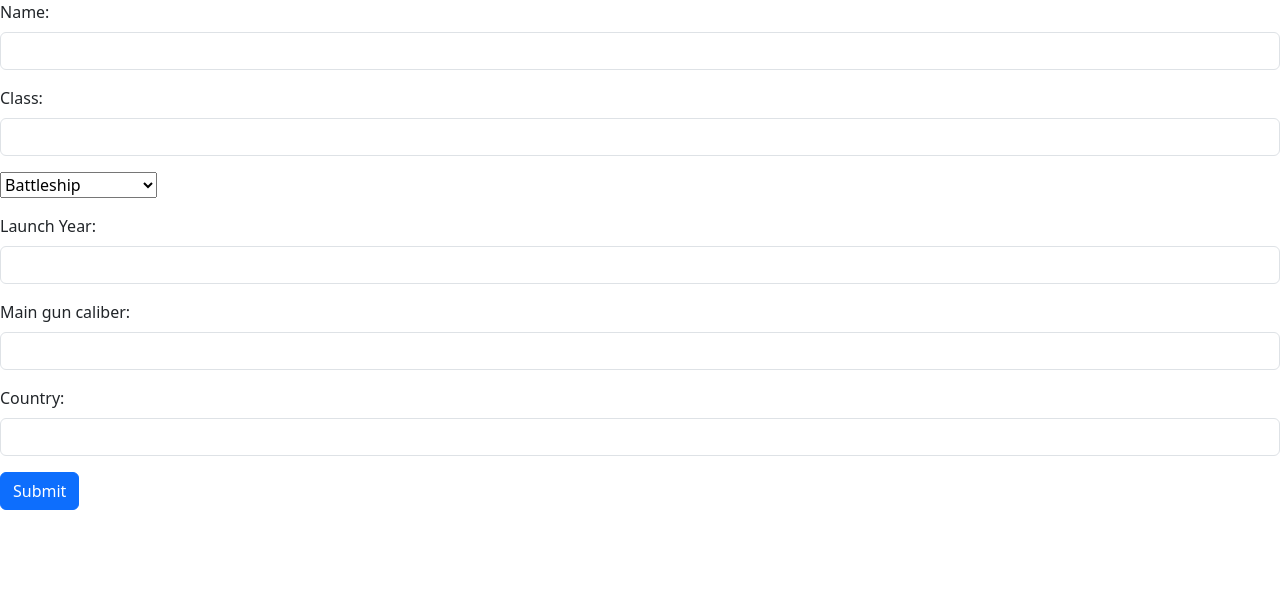
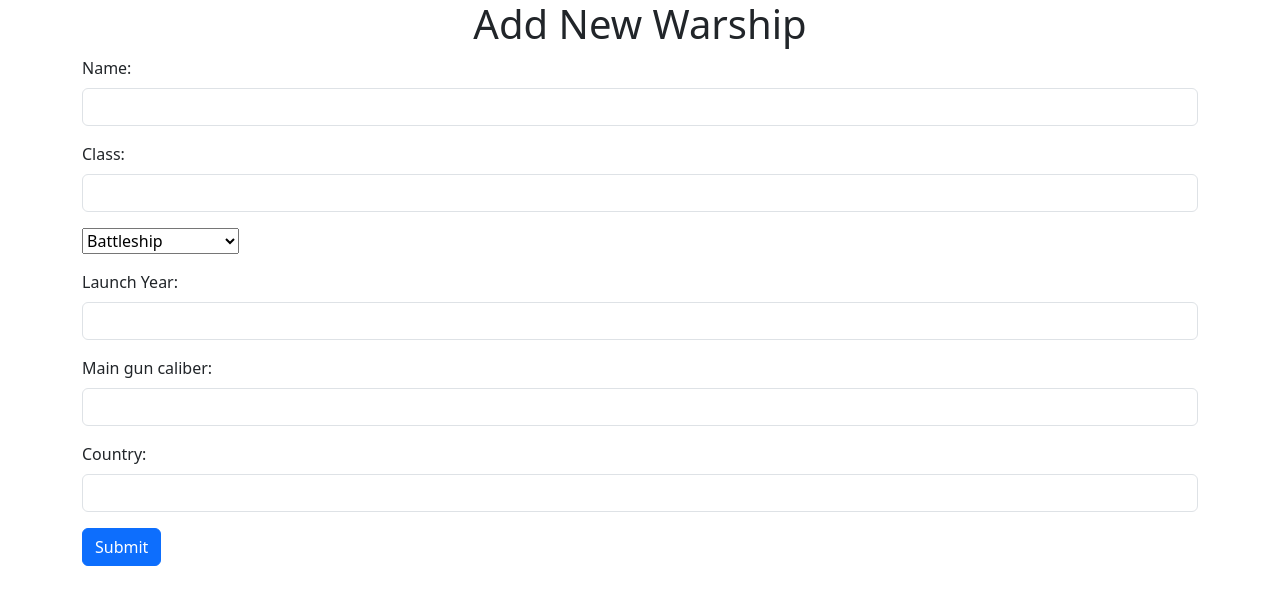
Before and after one commit to borbely-dominik-peter/PHPWarships, a PHP site: page /Details.php?mod=1 in a window 1280 px wide. Shown: the top 605 px of the page. Run offline with PHP 8.4, Linux system fonts and the light colour scheme.

Commit message:
design 2

```diff
--- a/Details.php
+++ b/Details.php
@@ -22,6 +22,15 @@
     <title>Add New</title>
 </head>
 <body>
+    <div class="container">
+        <?php
+            if ($_GET["mod"] == "true") {
+                echo "<h1 class='text-center'>Modify Warship</h1>";
+            }
+            else{
+                echo "<h1 class='text-center'>Add New Warship</h1>";
+            }
+        ?>
         <form method="POST" action="<?php if ($_GET["mod"] == "true") {
             echo "index.php?todo=mod";
         }else {
@@ -89,5 +98,6 @@
             </div>
             <button type="submit" class="btn btn-primary">Submit</button>
         </form>
+    </div>
 </body>
 </html>
```
Lines whose indentation alone changed are shown as unchanged.
